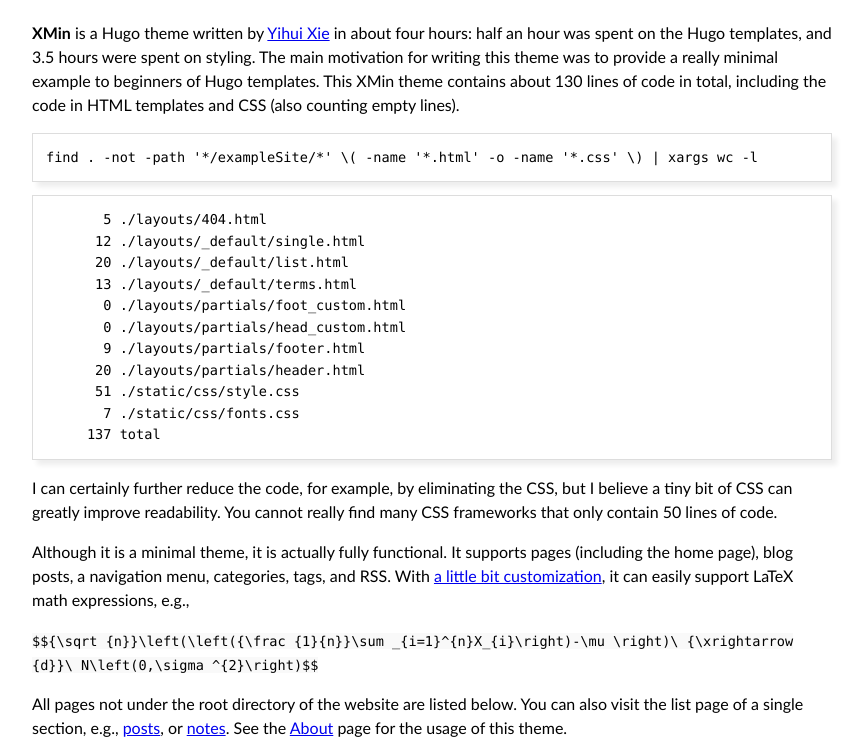
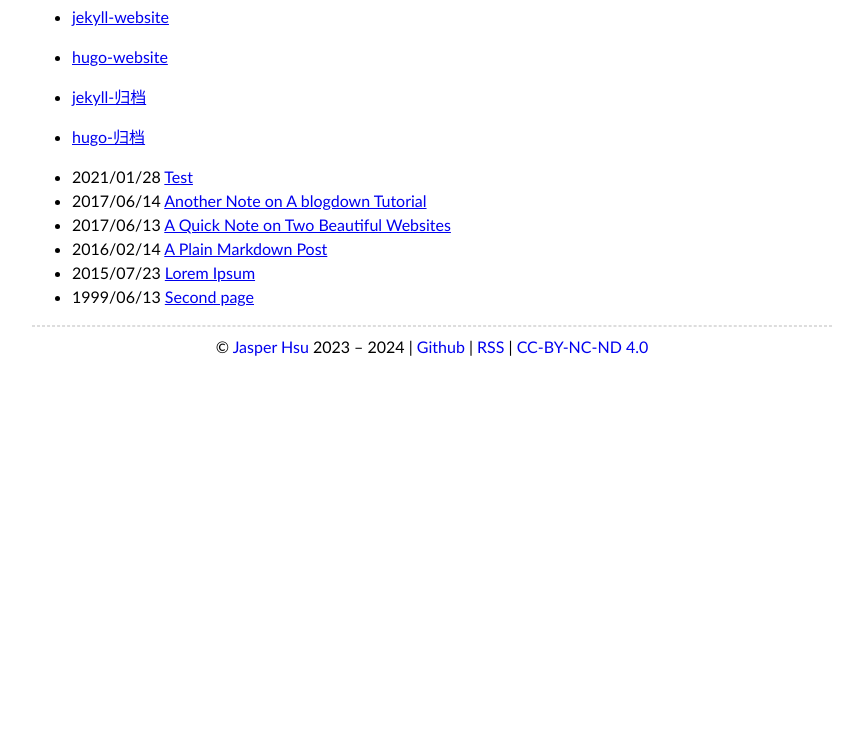
Before and after one commit to jaspervincent/hugo-website, a plain HTML site: page index.html in a window 1280 px wide. Shown: the part 200-953 px from the top of the page, without its empty margins (208-1074 px from the left). After the commit the page ends 800 px from the top, so only its background shows below. Drawn offline with nearby package versions, Linux system fonts and the light colour scheme; some packages are replaced by stand-ins of ours.

Commit message:
update index

```diff
--- a/index.html
+++ b/index.html
@@ -33,26 +33,23 @@
 
 <p><a href="https://github.com/yihui/hugo-xmin"><img src="https://simpleicons.org/icons/github.svg" style="max-width:15%;min-width:40px;float:right;" alt="Github repo" /></a></p>
 <h1 id="hugo-xmin">HUGO XMIN</h1>
-<h2 id="_keep-it-simple-but-not-simpler_"><em>Keep it simple, but not simpler</em></h2>
-<p><strong>XMin</strong> is a Hugo theme written by <a href="https://yihui.org">Yihui Xie</a> in about four hours: half an hour was spent on the Hugo templates, and 3.5 hours were spent on styling. The main motivation for writing this theme was to provide a really minimal example to beginners of Hugo templates. This XMin theme contains about 130 lines of code in total, including the code in HTML templates and CSS (also counting empty lines).</p>
-<pre><code class="language-bash">find . -not -path '*/exampleSite/*' \( -name '*.html' -o -name '*.css' \) | xargs wc -l
-</code></pre>
-<pre><code>       5 ./layouts/404.html
-      12 ./layouts/_default/single.html
-      20 ./layouts/_default/list.html
-      13 ./layouts/_default/terms.html
-       0 ./layouts/partials/foot_custom.html
-       0 ./layouts/partials/head_custom.html
-       9 ./layouts/partials/footer.html
-      20 ./layouts/partials/header.html
-      51 ./static/css/style.css
-       7 ./static/css/fonts.css
-     137 total
-</code></pre>
-<p>I can certainly further reduce the code, for example, by eliminating the CSS, but I believe a tiny bit of CSS can greatly improve readability. You cannot really find many CSS frameworks that only contain 50 lines of code.</p>
-<p>Although it is a minimal theme, it is actually fully functional. It supports pages (including the home page), blog posts, a navigation menu, categories, tags, and RSS. With <a href="https://github.com/yihui/hugo-xmin/blob/master/exampleSite/layouts/partials/foot_custom.html">a little bit customization</a>, it can easily support LaTeX math expressions, e.g.,</p>
-<p><code>$${\sqrt {n}}\left(\left({\frac {1}{n}}\sum _{i=1}^{n}X_{i}\right)-\mu \right)\ {\xrightarrow {d}}\ N\left(0,\sigma ^{2}\right)$$</code></p>
-<p>All pages not under the root directory of the website are listed below. You can also visit the list page of a single section, e.g., <a href="/post/">posts</a>, or <a href="/note/">notes</a>. See the <a href="/about/">About</a> page for the usage of this theme.</p>
+<ul>
+<li>
+<p><a href="https://jaspervincent.github.io">Blog</a></p>
+</li>
+<li>
+<p><a href="https://jaspervincent.github.io/jekyll-website">jekyll-website</a></p>
+</li>
+<li>
+<p><a href="https://jaspervincent.github.io/hugo-website">hugo-website</a></p>
+</li>
+<li>
+<p><a href="https://jaspervincent.github.io/jekyll-website/archive.html">jekyll-归档</a></p>
+</li>
+<li>
+<p><a href="https://jaspervincent.github.io/hugo-website/tags/">hugo-归档</a></p>
+</li>
+</ul>
 
 
 <ul>
```
